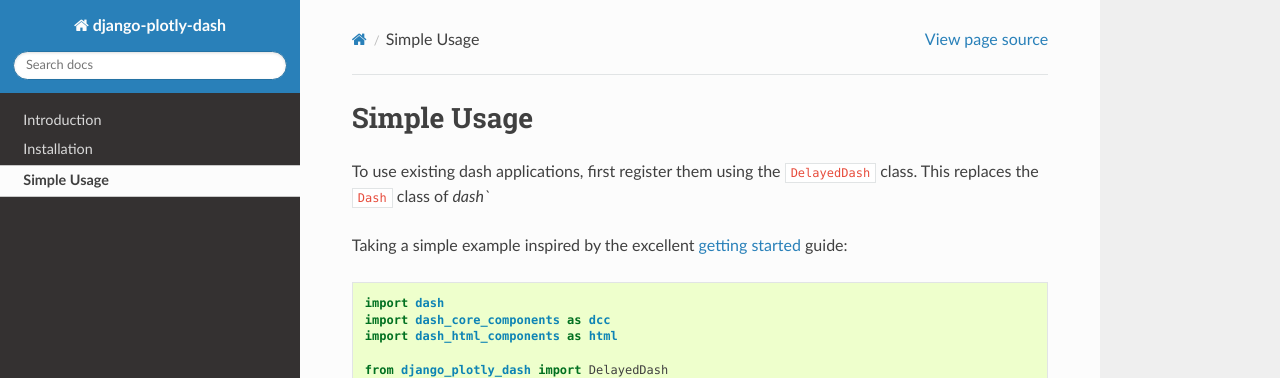
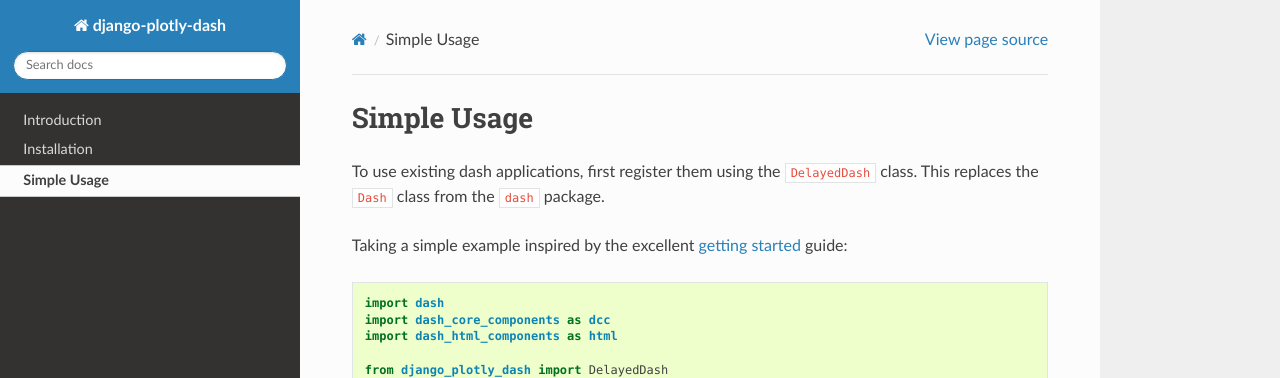
Before and after one commit to GibbsConsulting/django-plotly-dash, a Sphinx documentation site: the page built from docs/simple_use.rst, in a window 1280 px wide and 900 px high. Shown: the top 378 px of the window. Built offline with Sphinx 7.4.7 and the Read the Docs theme 2.0.0, drawn with Linux system fonts in a browser that asks for light colours.

Commit message:
Documentation tweaks

```diff
--- a/docs/installation.rst
+++ b/docs/installation.rst
@@ -22,7 +22,7 @@
 
 Source code and demo
 --------------------
-2
+
 The source code repository contains a simple demo application.
 
 To install and run it::
--- a/docs/simple_use.rst
+++ b/docs/simple_use.rst
@@ -4,7 +4,7 @@
 ============
 
 To use existing dash applications, first register them using the ``DelayedDash`` class. This
-replaces the ``Dash`` class of `dash``
+replaces the ``Dash`` class from the ``dash`` package.
 
 Taking a simple example inspired by the excellent `getting started <https://dash.plot.ly/getting-started-part-2>`_ guide::
 
```
